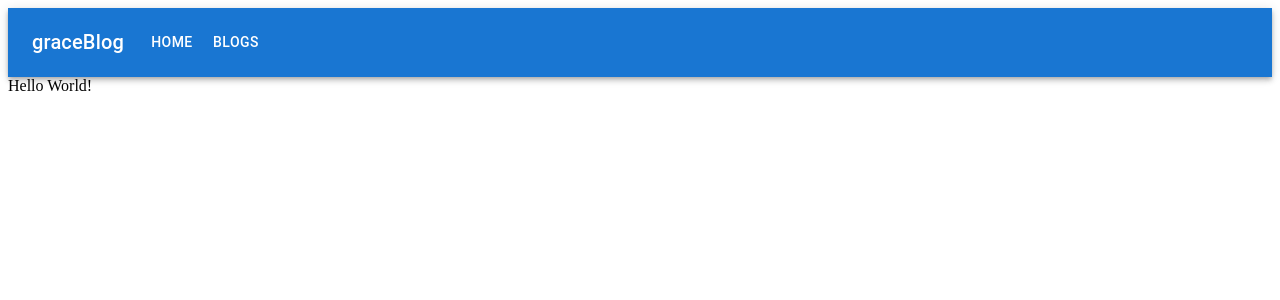
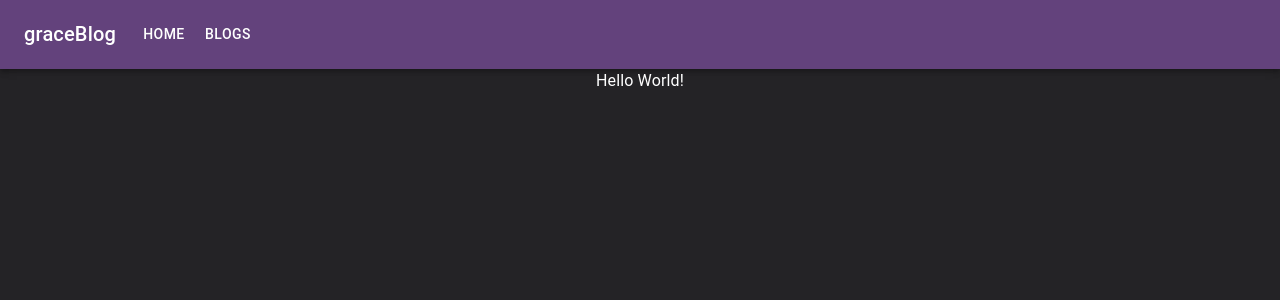
Before and after one commit to gracetveit/graceBlog, a Next.js app: page / in a window 1280 px wide. Shown: the top 300 px of the page. Built offline with nearby package versions, Linux system fonts and the light colour scheme.

Commit message:
feat: creating a theme

```diff
--- a/src/pages/_app.tsx
+++ b/src/pages/_app.tsx
@@ -1,13 +1,51 @@
 import Layout from "../components/Layout";
 import store from "../store";
 import { Provider } from "react-redux";
+import {
+  Container,
+  createTheme,
+  CssBaseline,
+  ThemeProvider,
+} from "@mui/material";
+import { Box } from "@mui/system";
 
 export default ({ Component, pageProps }) => {
+  const theme = createTheme({
+    palette: {
+      primary: {
+        main: "#63427C",
+      },
+      background: {
+        default: "#242326",
+        paper: "#63427C",
+      },
+    },
+    typography: {
+      h1: {
+        fontFamily: ["Exo", "sans-serif"].join(","),
+        fontSize: 25,
+        color: "white",
+      },
+      subtitle1: {
+        contSize: 18,
+        color: "white",
+      },
+      body1: {
+        color: "white",
+      },
+    },
+  });
+
   return (
     <Provider store={store}>
-      <Layout>
-        <Component {...pageProps} />
-      </Layout>
+      <ThemeProvider theme={theme}>
+        <CssBaseline />
+        <Layout>
+          <Box display="flex" flexDirection="column" alignItems="center">
+            <Component {...pageProps} />
+          </Box>
+        </Layout>
+      </ThemeProvider>
     </Provider>
   );
 };
```
